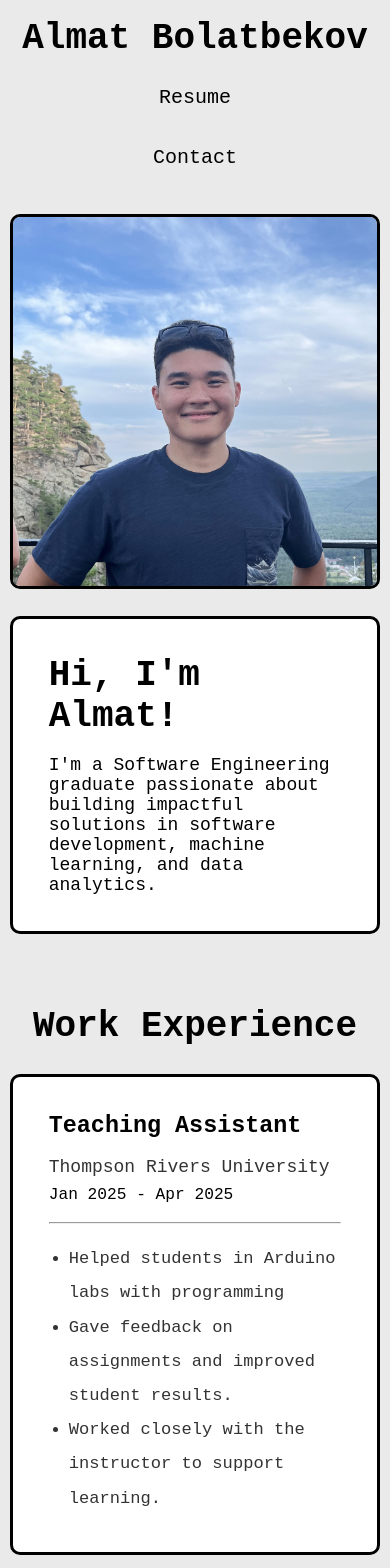
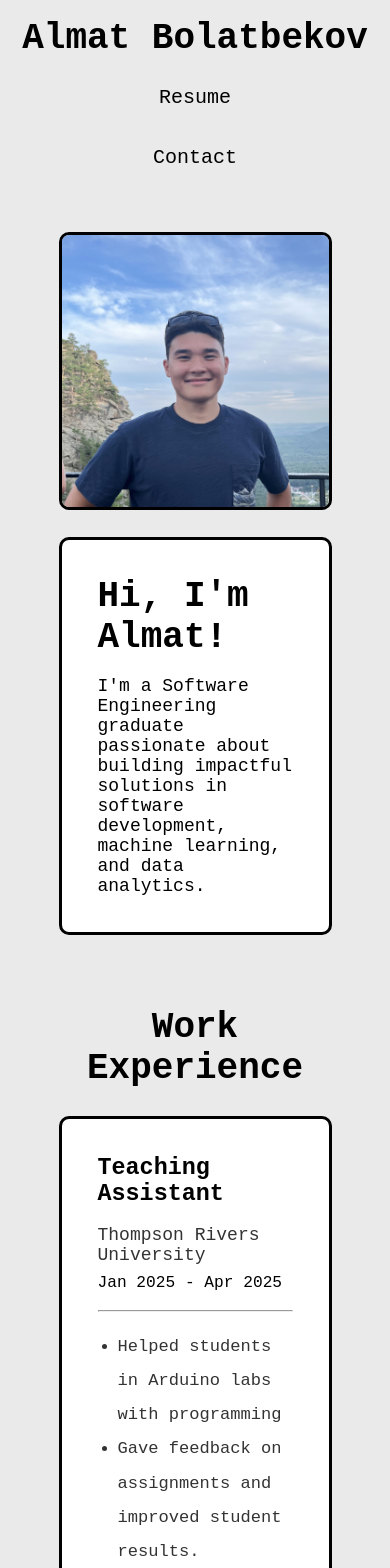
Before and after one commit to AlmatB22/AlmatB22.github.io, a React (Vite) app: page / in a window 390 px wide. Shown: the top 1568 px of the page. Built offline with nearby package versions, Linux system fonts and the light colour scheme.

Commit message:
Modified css file

```diff
--- a/src/App.css
+++ b/src/App.css
@@ -35,9 +35,45 @@ html, body {
   z-index: 9999;
 }
 
-@media screen and (max-width: 768px) {
-  #app-body {
-    width: 95%;
-    padding: 1rem 0;
+@media (max-width: 760px) {
+  /* HOME COMPONENT */
+  #home {
+      grid-template-columns: 1fr; /* Single column layout */
+      grid-template-areas:
+          "img"
+          "greeting"
+          "work";
+      /* Stack all sections vertically */
+      gap: 1.5rem; /* Reduce gap */
+  }
+
+  #home-greeting {
+      font-size: 1rem; /* Adjust font size */
+      padding: 2rem; /* Reduce padding */
+      gap: 1rem;
+  }
+  .home-tag {
+    text-align: center;
+    margin-top: 2.5rem;
+  }
+  #home-xp-mobile {
+      display: block; /* Show mobile experience section */
+      grid-area: work; /* Position it correctly */
+  }
+  .home-card {
+      display: none;
+  }
+  .home-xp-card {
+      background-color: white;
+      border: 3px solid black;
+      border-radius: 10px;
+      padding: 2rem;
+      margin-top: 1.5rem;
+  }
+  #xp-company {
+    margin-bottom: 0.5rem;
+  }
+  #xp-divider {
+    margin: 1rem 0;
   }
 }
--- a/src/App.jsx
+++ b/src/App.jsx
@@ -9,21 +9,21 @@ import './App.css'
 
 function App() {
   const [page, setPage] = useState('home');
-  const [loading, setLoading] = useState(false);
 
   useEffect(() => {
-    const handleLoad = () => setLoading(false);
-    window.addEventListener('load', handleLoad);
-    return () => window.removeEventListener('load', handleLoad)
-  }, []);
+    const handleResize = () => {
+      if (window.innerWidth < 760 && page !== 'home') {
+        setPage('home');
+      }
+    };
 
-  if (loading) {
-    return (
-      <div className="loader">
-        <p>Loading...</p>
-      </div>
-    )
-  }
+    // Run once on mount
+    handleResize();
+
+    window.addEventListener('resize', handleResize);
+    return () => window.removeEventListener('resize', handleResize);
+  }, [page]);
+
   return (
       <div id='app'>
         <Navigation />
--- a/src/components/Info/Projects/Projects.css
+++ b/src/components/Info/Projects/Projects.css
@@ -42,7 +42,7 @@
   cursor: pointer;
 }
 
-@media screen and (max-width: 768px) {
+@media screen and (max-width: 1260px) {
     #prj-content {
         font-size: 0.5rem;
         flex-direction: column;
--- a/src/components/Info/style.css
+++ b/src/components/Info/style.css
@@ -9,7 +9,6 @@
 }
 .info-player-container {
   position: relative;
-  top: -10px;
   width: 90%;
   margin: 0 auto;
   display: flex;
@@ -17,23 +16,34 @@
   align-self: center;
 }
 #left, #right {
-  width: 10%;
   display: flex;
   align-items: center;
   padding: 0 1.2rem;
+  transition: background-color 0.3s ease;
+  border-radius: 10px;
+}
+#left:hover {
+  background-color: #EAEAEA;
+  cursor: pointer;
+  transition: background-color 0.3s ease;
+}
+#right:hover {
+  background-color: #EAEAEA;
+  border-radius: 10px;
+  cursor: pointer;
+  transition: background-color 0.3s ease;
 }
 #left img {
-  width: 100%;
+  width: 35px;
   transform: rotate(180deg);
 }
 #right img {
-  width: 100%;
+  width: 35px;
 }
 #player {
   width: 80%;
   height: 100%;
   border-radius: 10px;
-  margin-top: 1rem;
   border: 3px solid black;
   background-color: white;
 }
@@ -41,7 +51,7 @@
 .page {
   width: 100%;
   text-align: center;
-  position: relative;
+  margin: 12px auto;
   font-size: 26px;
-  margin-bottom: 12px;
+
 }
```
